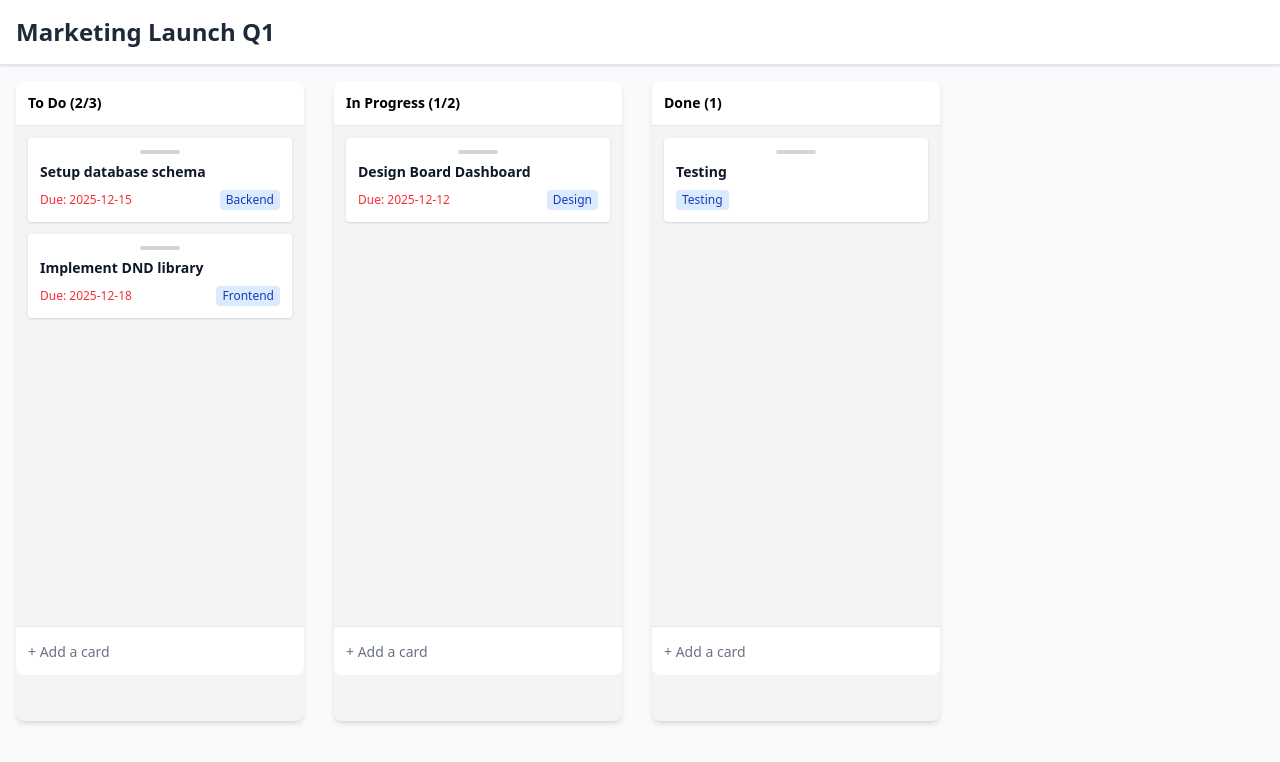
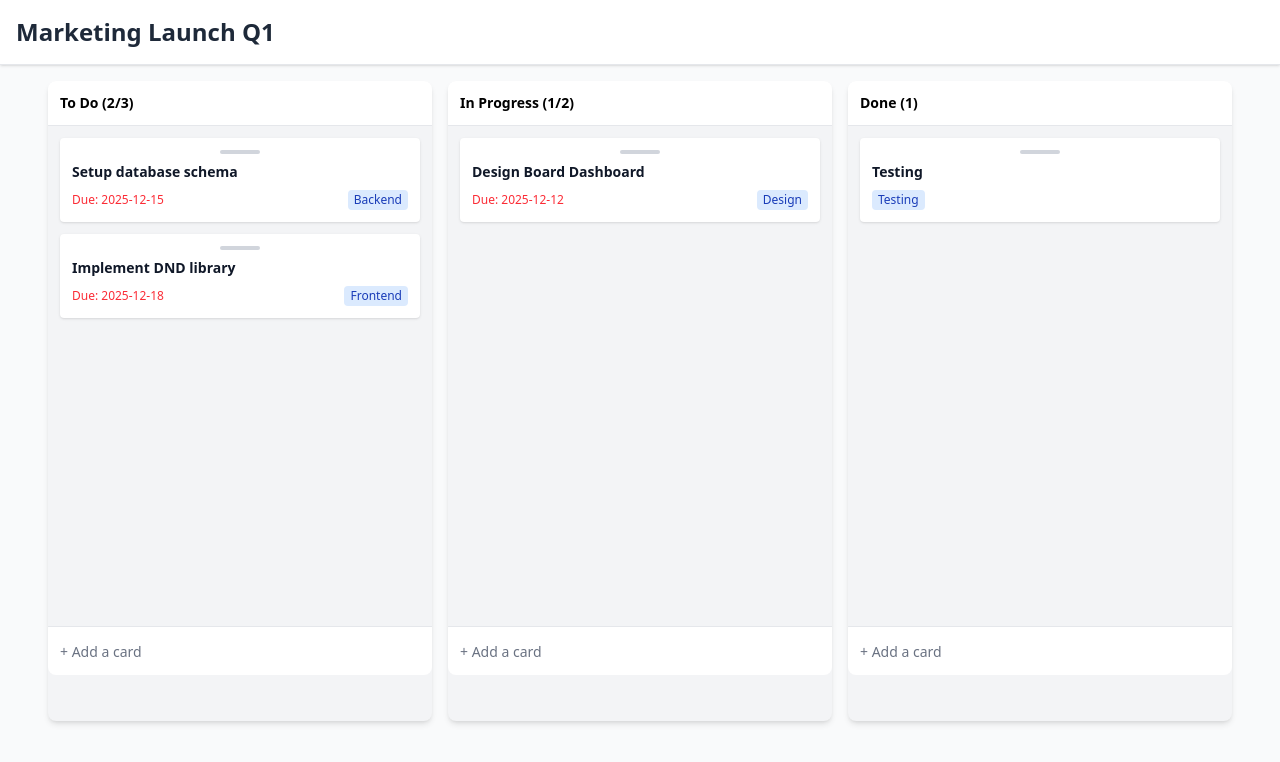
Before and after one commit to username-requiredd/grit-frontend, a Next.js app: page /board/1 in a window 1280 px wide. Shown: the top 762 px of the page. Built offline with nearby package versions, Linux system fonts and the light colour scheme.

Commit message:
fixed column width and alignment on desktop view

```diff
--- a/src/app/board/[id]/page.tsx
+++ b/src/app/board/[id]/page.tsx
@@ -132,18 +132,18 @@ const sensors = useSensors(
       )}
 
       {/* BOARD CONTENT */}
+
 <div
-        className={`flex-grow transition-all duration-300 overflow-x-auto md:overflow-visible p-2 md:p-4 ${
-          selectedCardId ? "blur-sm scale-[0.98]" : "blur-0 scale-100"
-        }`}
+  className={`flex-grow transition-all duration-300 p-2 md:p-4 overflow-x-auto md:overflow-visible
+              ${selectedCardId ? "blur-sm scale-[0.98]" : "blur-0 scale-100"}`}
 >
   <DndContext sensors={sensors} collisionDetection={closestCenter} onDragEnd={handleDragEnd}>
-          <div className="flex md:grid md:grid-cols-3 lg:grid-cols-3 xl:grid-cols-4 gap-4 md:gap-6 min-h-[80vh] max-w-[1600px] mx-auto">
-            {boardState.columns.map((column) => (
+    <div className="flex md:justify-center gap-4 min-h-[80vh]">
+      {boardState.columns.map((col) => (
         <KanbanColumn
-                key={column.id}
-                column={column}
-                cardIds={column.cardIds}
+          key={col.id}
+          column={col}
+          cardIds={col.cardIds}
           cards={boardState.cards}
           onCardClick={handleCardClick}
         />
@@ -151,6 +151,8 @@ const sensors = useSensors(
     </div>
   </DndContext>
 </div>
+
+
     </div>
   );
 };
--- a/src/app/components/column.tsx
+++ b/src/app/components/column.tsx
@@ -24,8 +24,9 @@ export const KanbanColumn: React.FC<KanbanColumnProps> = ({
   });
 
   return (
-    <div className="flex flex-col bg-gray-100 rounded-lg w-72 flex-shrink-0 shadow-md">
-      <div
+
+<div className="flex flex-col bg-gray-100 rounded-lg flex-shrink-0 shadow-md
+                w-64 sm:w-72 md:w-80 lg:w-96">    <div
         className={`p-3 rounded-t-lg font-bold text-sm ${
           isWipExceeded ? "bg-red-200 text-red-800" : "bg-white border-b border-gray-200"
         }`}
```
Lines whose indentation alone changed are shown as unchanged.
